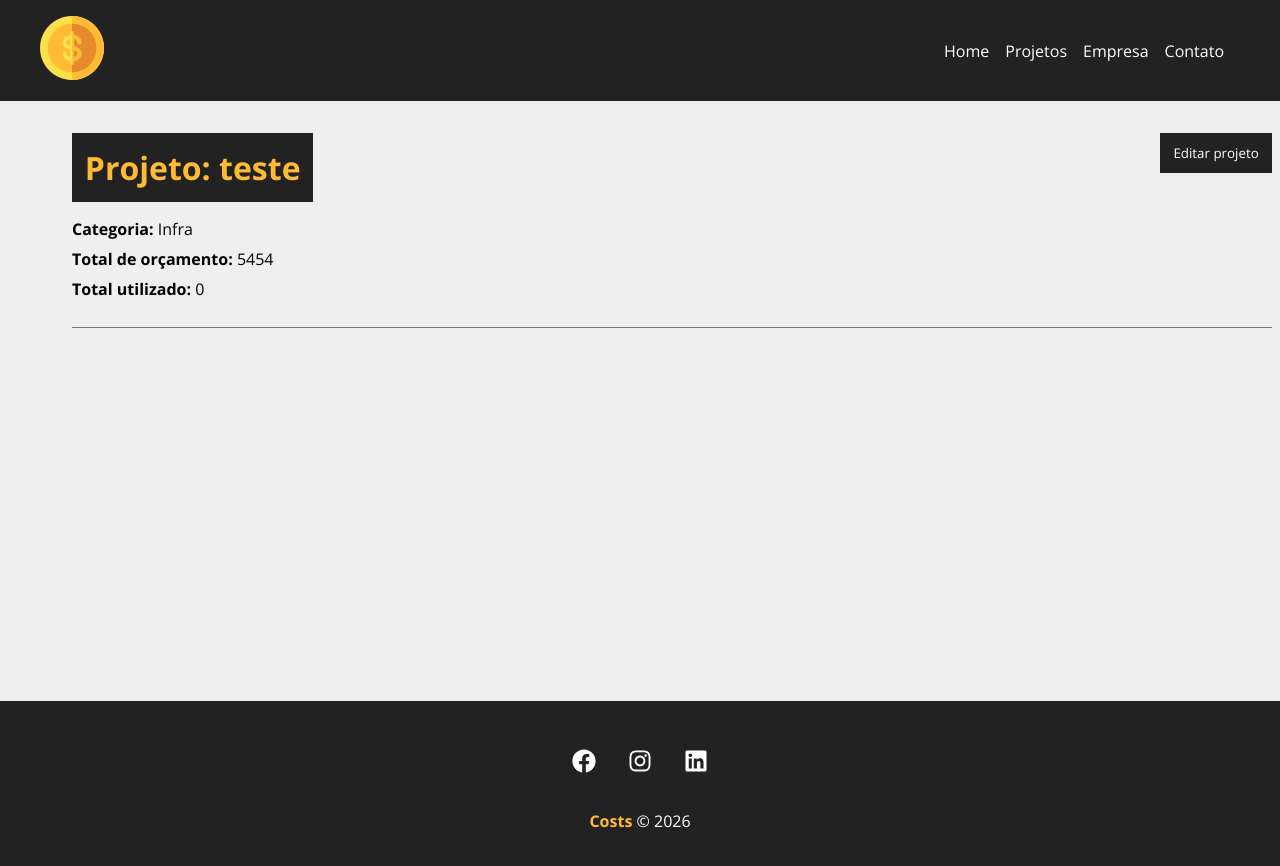
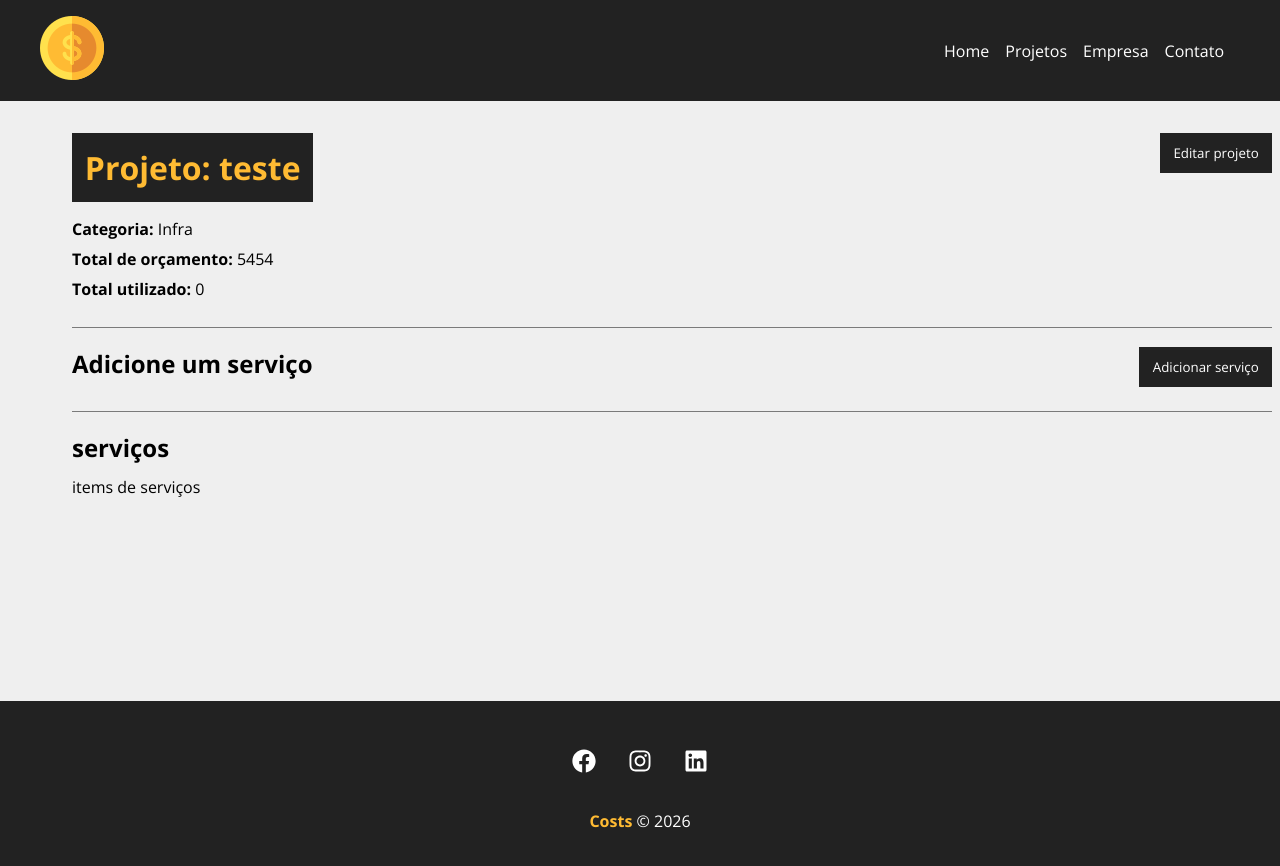
Before and after one commit to carlamagalhaes8/costs, a React (Create React App) app: page /project/fe61 in a window 1280 px wide. Shown: the top 866 px of the page. Built offline with nearby package versions, Linux system fonts and the light colour scheme; data requests are answered from the project's data file.

Commit message:
34 - Criando área de serviços

```diff
--- a/src/components/pages/Project.js
+++ b/src/components/pages/Project.js
@@ -15,6 +15,7 @@
     const [showProjectForm, setShowProjectForm] = useState(false);
     const [message, setMessage] = useState()
     const [type, setType] = useState()
+    const [showServiceForm, setShowServiceForm] = useState(false);
 
     useEffect(() => {
         setTimeout(() => {
@@ -33,6 +34,8 @@
     }, [id])
 
     function editPost(project){
+        setMessage('')
+
         //budget validation
         if(project.budget < project.cost){
             setMessage("O orçamento não pode ser menor que o custo do projeto!")
@@ -63,6 +66,11 @@
     function toggleProjectForm(){
         setShowProjectForm(!showProjectForm)
     }
+
+    function toggleServiceForm(){
+    setShowServiceForm(!showServiceForm)
+}
+
 
     return(
         <>
@@ -100,6 +108,22 @@
                         )}
                     </div>
 
+                    <div className={styles.service_form_container}>
+                        <h2>Adicione um serviço</h2>
+
+                        <button className={styles.btn} onClick={toggleServiceForm}>{!showServiceForm ? "Adicionar serviço" : "Fechar "}</button>
+
+                        <div className={styles.project_info}>
+                            {showServiceForm && <div>formulário do serviço</div>}
+                        </div>
+                    </div>
+
+                    <h2>serviços</h2>
+
+                    <Container customClass="start">
+                        <p>items de serviços</p>
+                    </Container>
+
                 </Container>
             </div>
         ) : (
--- a/src/components/pages/Project.module.css
+++ b/src/components/pages/Project.module.css
@@ -16,7 +16,7 @@
     font-weight: bold;
 }
 
-.details_container, service_form_container{
+.details_container, .service_form_container{
     border-bottom: 1px solid #7a7a7a;
     margin-bottom: 1.2em;
     padding-bottom: 1.2em;
```
